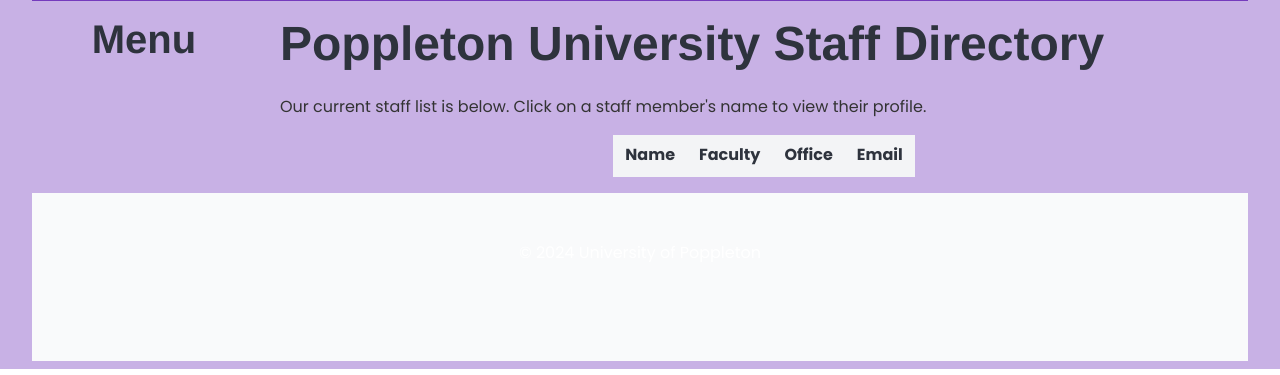
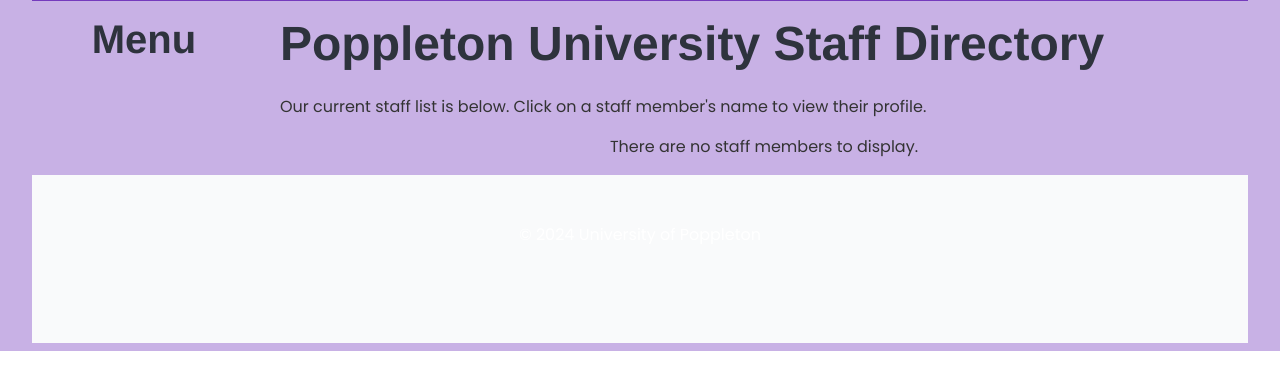
Before and after one commit to TonyJenkins/django-example, a Django app: page /staff_list/ in a window 1280 px wide. Shown: the part 425-800 px from the top of the page. Run offline with Django 5.2, Linux system fonts and the light colour scheme; data that the repository does not hold is empty; parts of the project's set-up code (start-up, migrations or seed data) failed here and were passed over.

Commit message:
Fix staff list if no staff found

```diff
--- a/unipop/staff_list/templates/staff_list/all_staff_list.html
+++ b/unipop/staff_list/templates/staff_list/all_staff_list.html
@@ -13,8 +13,10 @@
         Our current staff list is below. Click on a staff member's name to view their profile.
     </p>
 
-    <div class="has-text-centered">
-        <table class="table mb-4 mx-auto">
+    <div class="has-text-centered mb-4 mx-auto">
+
+        {% if staff %}
+            <table class="table">
                 <thead>
                     <tr class="is-light">
                         <th class="has-text-grey-darker">Name</th>
@@ -42,5 +44,11 @@
                     {% endfor %}
                 </tbody>
             </table>
+        {% else %}
+            <p>
+                There are no staff members to display.
+            </p>
+        {% endif %}
     </div>
+
 {% endblock %}
```
Lines whose indentation alone changed are shown as unchanged.
